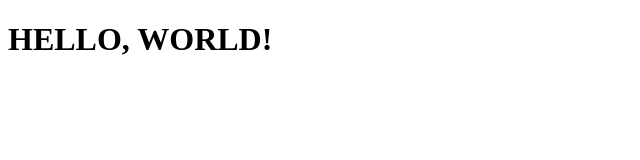
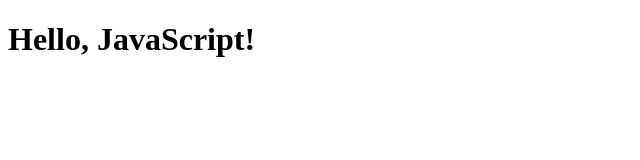
Before and after one commit to kenziesmith/local-rep, a plain HTML site: page index.html in a window 1280 px wide. Shown: the whole page, without its empty margins (0-640 px from the left). Drawn offline with Linux system fonts and the light colour scheme.

Commit message:
Update index.html

```diff
--- a/index.html
+++ b/index.html
@@ -11,7 +11,7 @@
 </head>
 
 <body>
-  <h1>HELLO, WORLD!</h1>
+  <h1>Hello, JavaScript!</h1>
 </body>
 
 </html>
```
